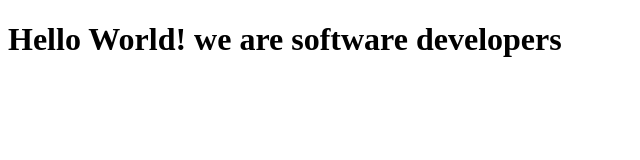
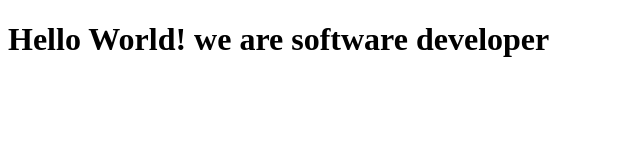
Before and after one commit to julzedz/microverse11, a plain HTML site: page fcc-test-suite-template-master/index.html in a window 1280 px wide. Shown: the full height of the page, 0-640 px from the left. Drawn offline with Linux system fonts and the light colour scheme.

Commit message:
Update index.html

```diff
--- a/fcc-test-suite-template-master/index.html
+++ b/fcc-test-suite-template-master/index.html
@@ -8,7 +8,7 @@
 
   <body>
     <script src="https://cdn.freecodecamp.org/testable-projects-fcc/v1/bundle.js"></script>
-    <h1>Hello World! we are software developers</h1>
+    <h1>Hello World! we are software developer</h1>
     <!--
 
     Hello Camper!
```
